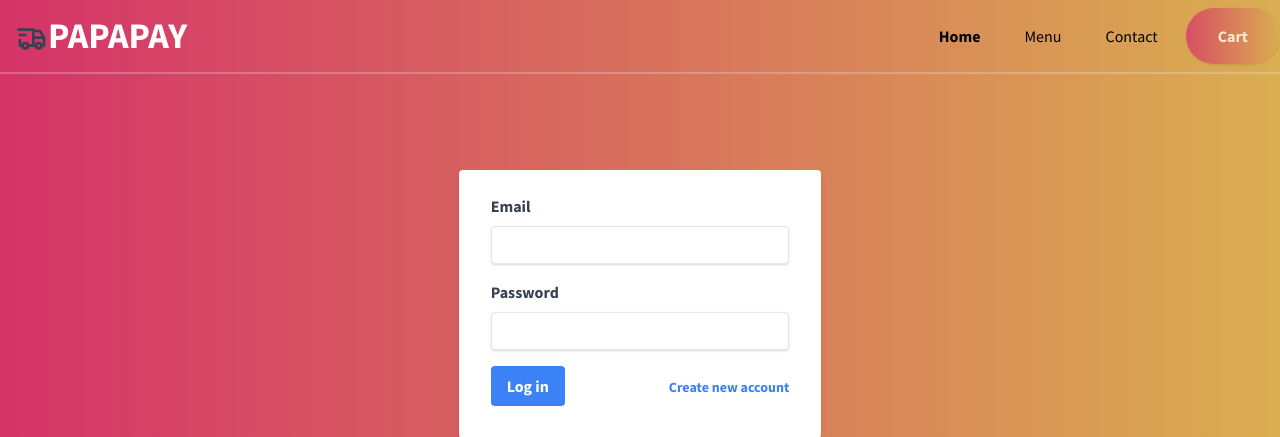
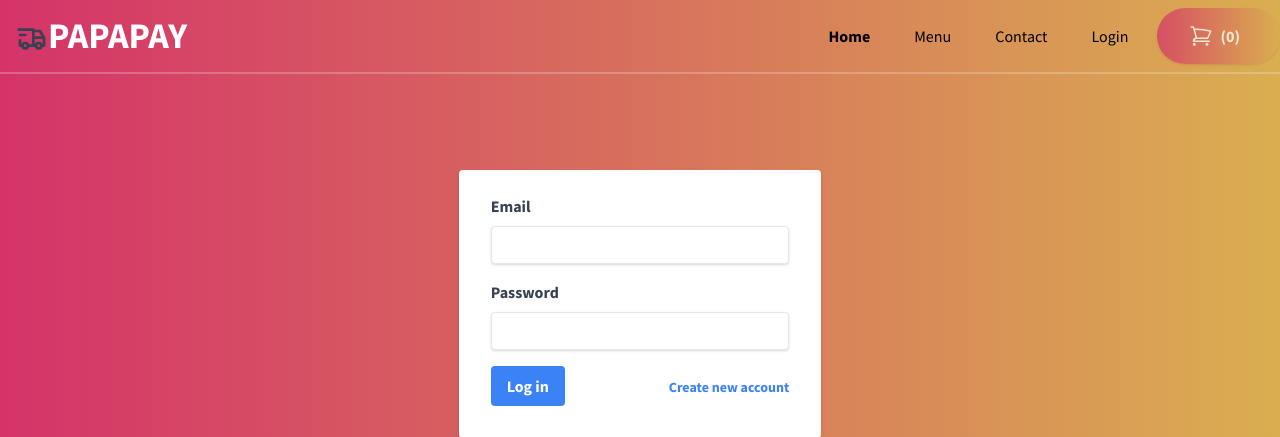
Before and after one commit to narancs93/papapay, a Django app: page /user/login/ in a window 1280 px wide. Shown: the top 437 px of the page. Run offline with Django 4.2, Linux system fonts and the light colour scheme; some libraries are stand-ins or nearby versions.

Commit message:
feat - Improve navigation bar
- Add cart icon with num of items in cart (placeholder 0 for now)
- Add new menu item based on user.is_authenticated
    - If authenticated: link to profile (not yet exist)
    - Otherwise: link to login page

```diff
--- a/papapay/templates/nav.html
+++ b/papapay/templates/nav.html
@@ -31,8 +31,29 @@
           <li class="mr-3">
             <a class="inline-block text-black no-underline hover:text-gray-800 hover:text-underline py-2 px-4" href="#">Contact</a>
           </li>
+          {% if request.user.is_authenticated %}
+          <li class="mr-3">
+            <a class="flex text-black no-underline hover:text-gray-800 hover:text-underline py-2 px-4" href="#">
+                <svg xmlns="http://www.w3.org/2000/svg" fill="none" viewBox="0 0 24 24" stroke-width="1.5" stroke="currentColor" data-slot="icon" class="w-6 h-6">
+                    <path stroke-linecap="round" stroke-linejoin="round" d="M17.982 18.725A7.488 7.488 0 0 0 12 15.75a7.488 7.488 0 0 0-5.982 2.975m11.963 0a9 9 0 1 0-11.963 0m11.963 0A8.966 8.966 0 0 1 12 21a8.966 8.966 0 0 1-5.982-2.275M15 9.75a3 3 0 1 1-6 0 3 3 0 0 1 6 0Z" />
+                  </svg>
+                <span class="px-2">Profile</span>
+            </a>
+          </li>
+          {% else %}
+          <li class="mr-3">
+            <a class="inline-block text-black no-underline hover:text-gray-800 hover:text-underline py-2 px-4" href="{% url "papapay.user:login" %}">Login</a>
+          </li>
+          {% endif %}
         </ul>
-        <button id="navAction" class="mx-auto lg:mx-0 hover:underline gradient text-white font-bold rounded-full mt-4 lg:mt-0 py-4 px-8 shadow opacity-75 focus:outline-none focus:shadow-outline transform transition hover:scale-105 duration-300 ease-in-out">Cart</button>
+        <button id="navAction" class="mx-auto lg:mx-0 hover:underline gradient text-white font-bold rounded-full mt-4 lg:mt-0 py-4 px-8 shadow opacity-75 focus:outline-none focus:shadow-outline transform transition hover:scale-105 duration-300 ease-in-out">
+            <div class="flex">
+                <svg xmlns="http://www.w3.org/2000/svg" fill="none" viewBox="0 0 24 24" stroke-width="1.5" stroke="currentColor" data-slot="icon" class="w-6 h-6">
+                    <path stroke-linecap="round" stroke-linejoin="round" d="M2.25 3h1.386c.51 0 .955.343 1.087.835l.383 1.437M7.5 14.25a3 3 0 0 0-3 3h15.75m-12.75-3h11.218c1.121-2.3 2.1-4.684 2.924-7.138a60.114 60.114 0 0 0-16.536-1.84M7.5 14.25 5.106 5.272M6 20.25a.75.75 0 1 1-1.5 0 .75.75 0 0 1 1.5 0Zm12.75 0a.75.75 0 1 1-1.5 0 .75.75 0 0 1 1.5 0Z" />
+                </svg>
+                <span class="px-2">(0)</span>
+            </div>
+        </button>
       </div>
     </div>
     <hr class="border-b border-gray-100 opacity-25 my-0 py-0" />
```
